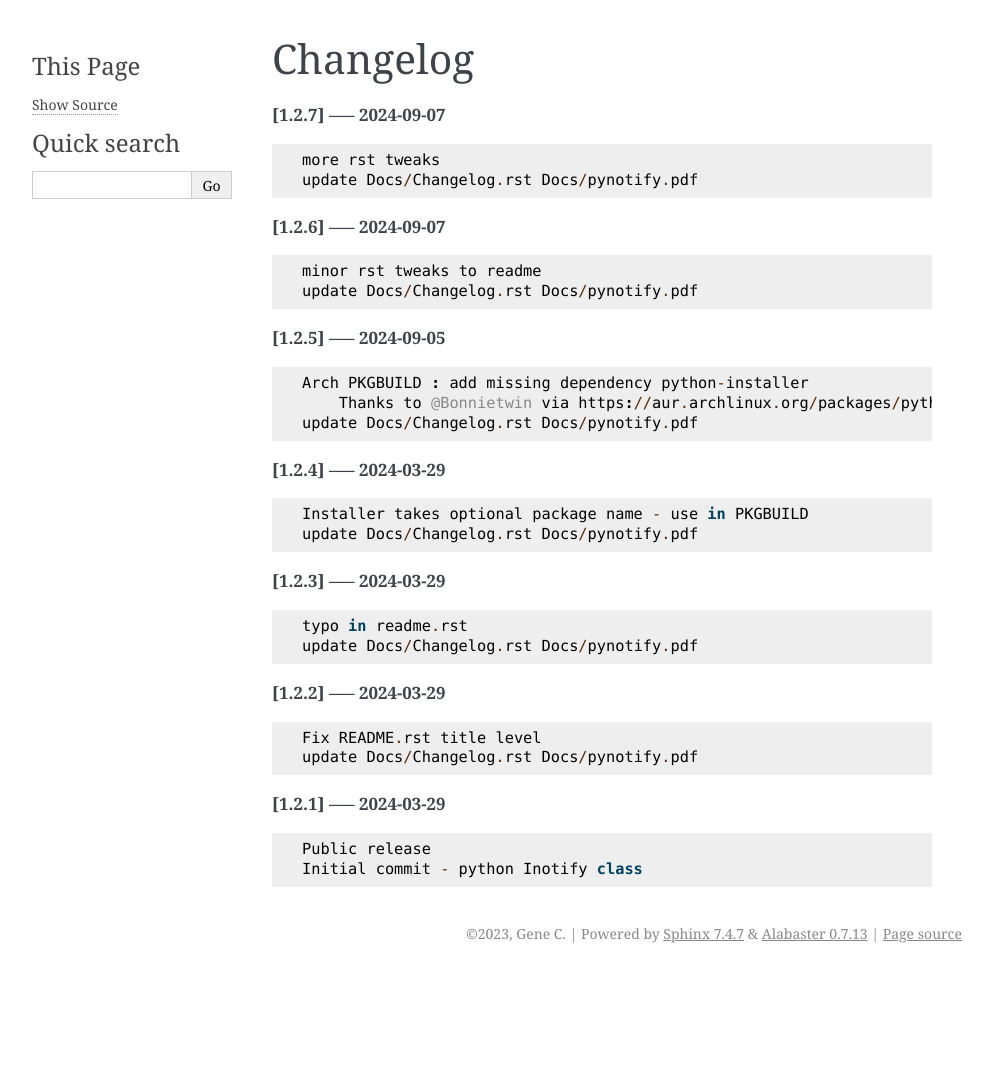
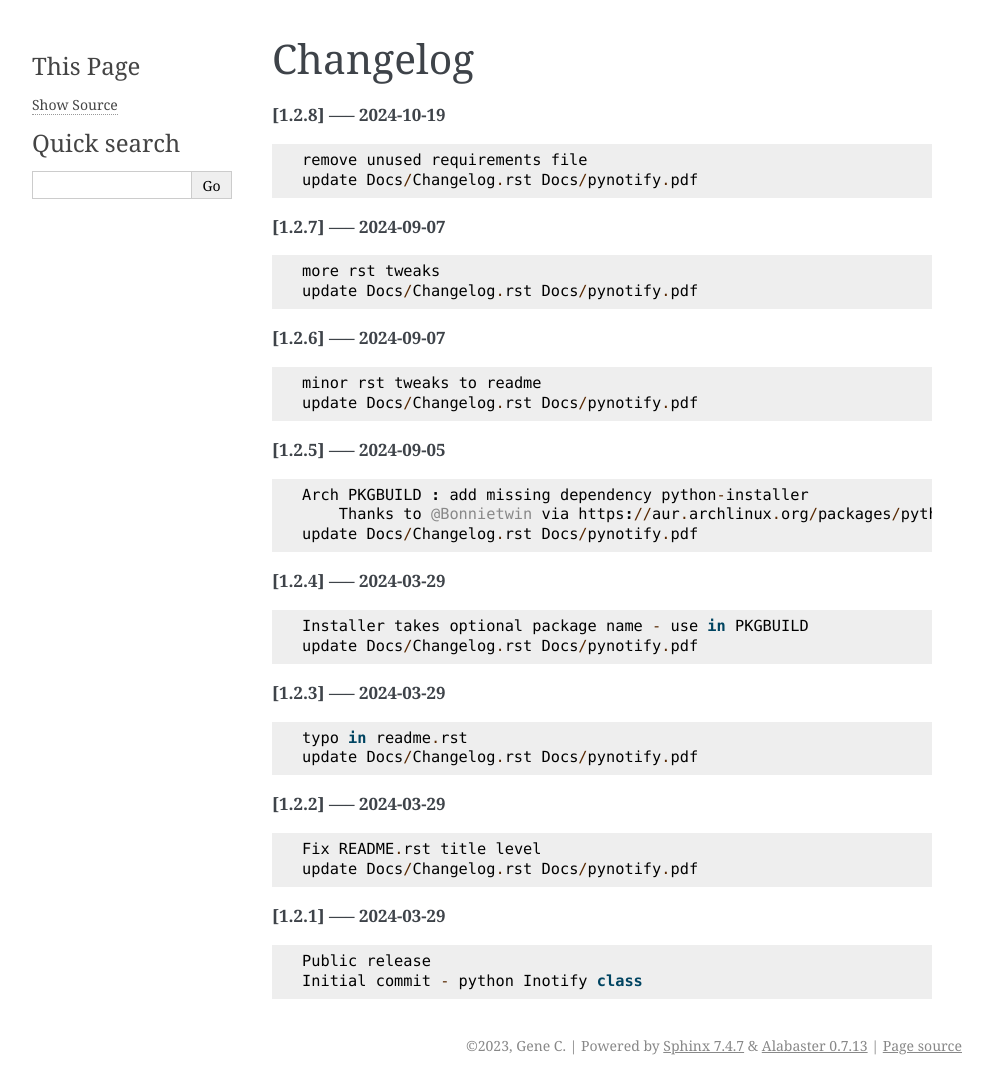
Before and after one commit to gene-git/pynotify, a Sphinx documentation site: the page built from Docs/Changelog.rst, in a window 1280 px wide. Shown: the whole page, without its empty margins (148-1141 px from the left). Built offline with Sphinx 7.4.7, drawn with Linux system fonts in a browser that asks for light colours; before the commit the page ends 973 px from its top, so only the background shows below that.

Commit message:
update Docs/Changelog.rst Docs/pynotify.pdf

```diff
--- a/Docs/Changelog.rst
+++ b/Docs/Changelog.rst
@@ -1,5 +1,11 @@
 Changelog
 =========
+
+**[1.2.8] ----- 2024-10-19** ::
+
+	    remove unused requirements file
+	    update Docs/Changelog.rst Docs/pynotify.pdf
+
 
 **[1.2.7] ----- 2024-09-07** ::
 
```
Also changed, not shown: 1 other file.
